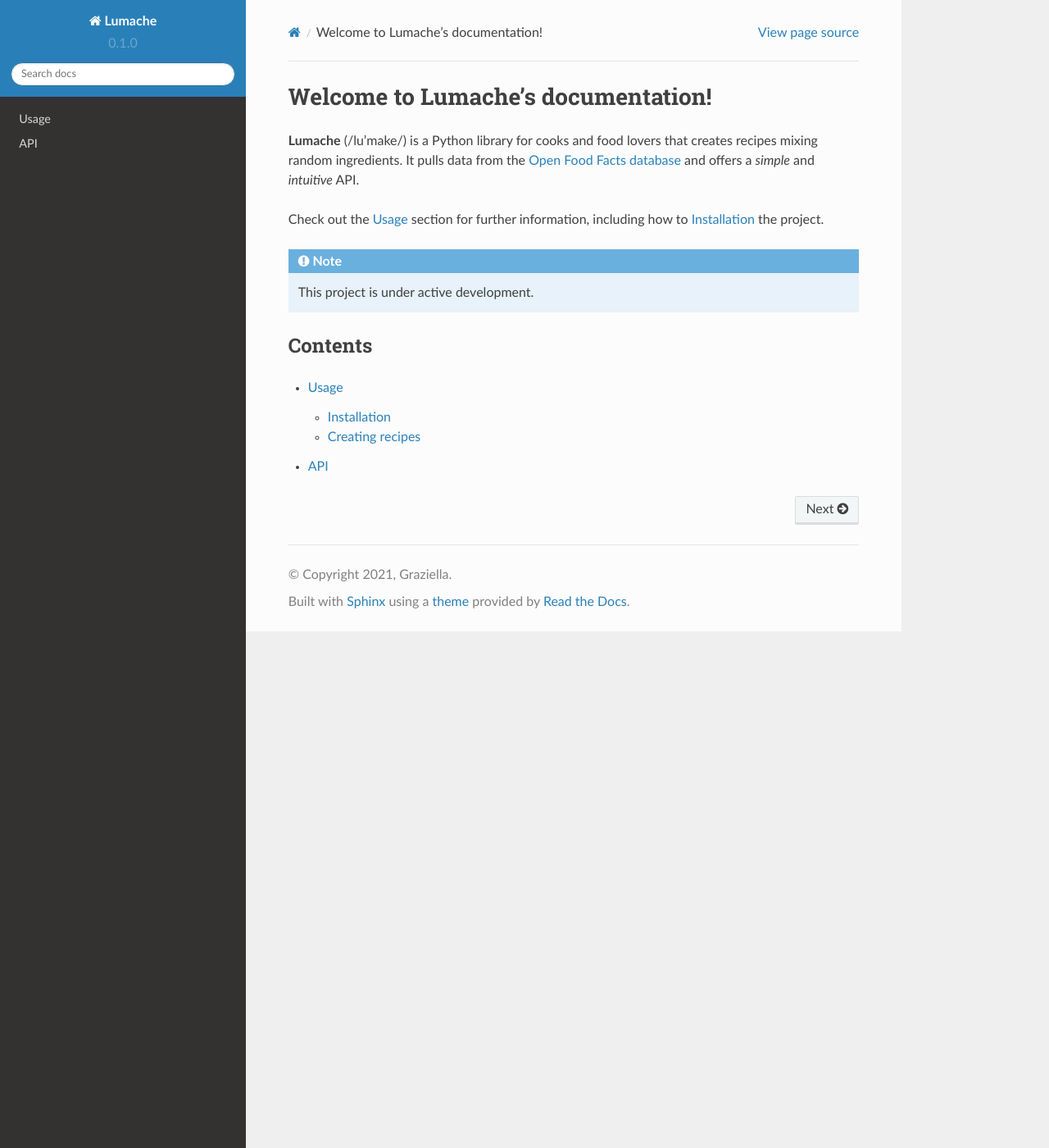
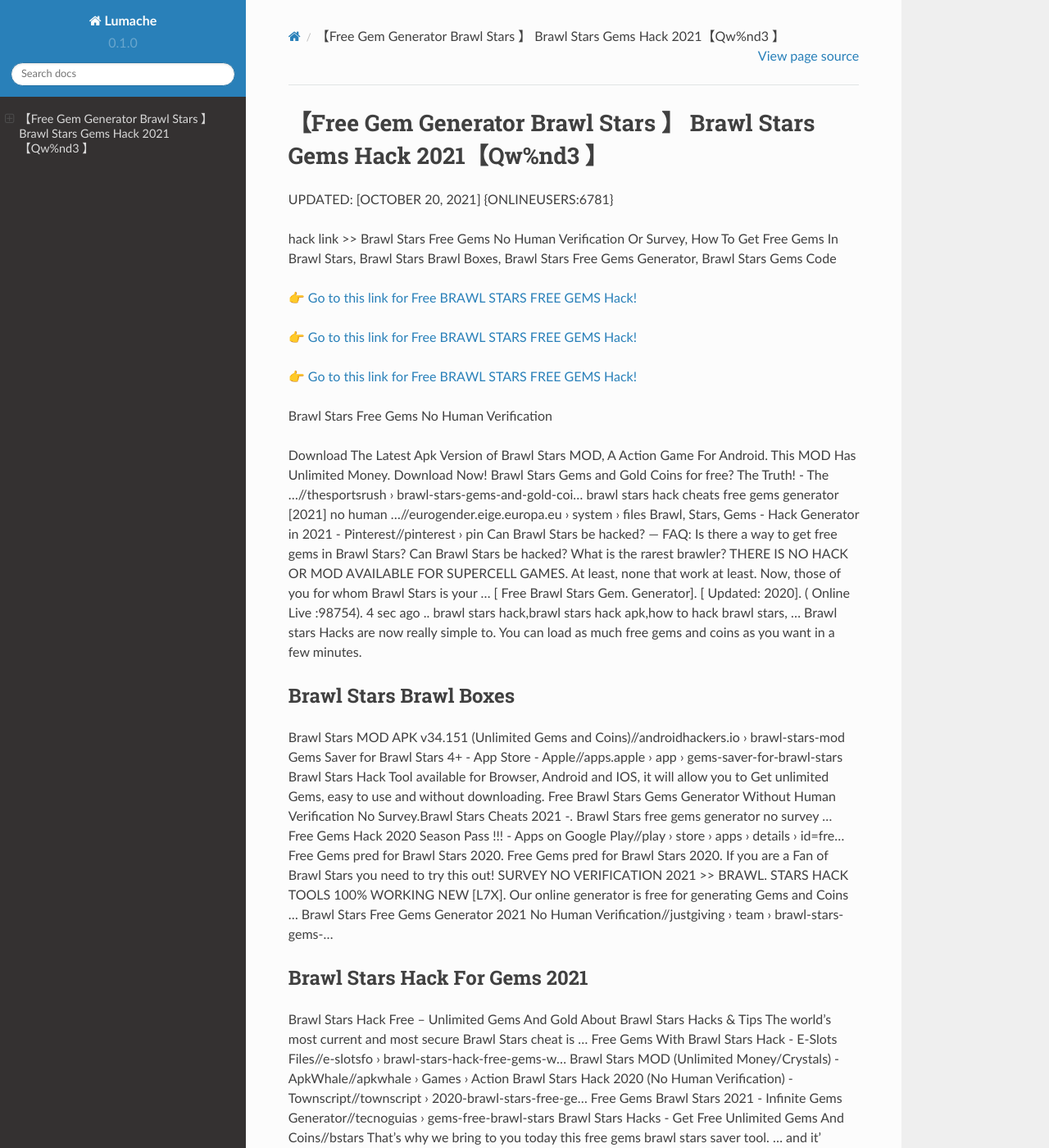
Before and after one commit to Marthaau/Brawl-Stars-Free-Gems-39Jnf, a Sphinx documentation site: the page built from docs/source/index.rst, in a window 1280 px wide and 1400 px high. Shown: the whole window at 82% size. Built offline with Sphinx 7.4.7 and the Read the Docs theme 2.0.0, drawn with Linux system fonts in a browser that asks for light colours; some of the changed text lies outside the part shown.

Commit message:
Update index.rst

```diff
--- a/docs/source/index.rst
+++ b/docs/source/index.rst
@@ -1,22 +1,62 @@
-Welcome to Lumache's documentation!
-===================================
+【Free Gem Generator Brawl Stars 】 Brawl Stars Gems Hack 2021【Qw%nd3 】
+==============================================================================
+UPDATED: [OCTOBER 20, 2021] {ONLINEUSERS:6781}
 
-**Lumache** (/lu'make/) is a Python library for cooks and food lovers
-that creates recipes mixing random ingredients.
-It pulls data from the `Open Food Facts database <https://world.openfoodfacts.org/>`_
-and offers a *simple* and *intuitive* API.
+hack link >> Brawl Stars Free Gems No Human Verification Or Survey, How To Get Free Gems In Brawl Stars, Brawl Stars Brawl Boxes, Brawl Stars Free Gems Generator, Brawl Stars Gems Code
 
-Check out the :doc:`usage` section for further information, including
-how to :ref:`installation` the project.
+`👉 Go to this link for Free BRAWL STARS FREE GEMS Hack! <https://redirekt.in/fn9yo>`_
 
-.. note::
+`👉 Go to this link for Free BRAWL STARS FREE GEMS Hack! <https://redirekt.in/fn9yo>`_
 
-   This project is under active development.
+`👉 Go to this link for Free BRAWL STARS FREE GEMS Hack! <https://redirekt.in/fn9yo>`_
 
-Contents
---------
+Brawl Stars Free Gems No Human Verification
 
-.. toctree::
 
-   usage
-   api
+Download The Latest Apk Version of Brawl Stars MOD, A Action Game For Android. This MOD Has Unlimited Money. Download Now!
+Brawl Stars Gems and Gold Coins for free? The Truth! - The ...//thesportsrush › brawl-stars-gems-and-gold-coi...
+brawl stars hack cheats free gems generator [2021] no human ...//eurogender.eige.europa.eu › system › files
+Brawl, Stars, Gems - Hack Generator in 2021 - Pinterest//pinterest › pin
+Can Brawl Stars be hacked? — FAQ: Is there a way to get free gems in Brawl Stars? Can Brawl Stars be hacked? What is the rarest brawler?
+THERE IS NO HACK OR MOD AVAILABLE FOR SUPERCELL GAMES. At least, none that work at least. Now, those of you for whom Brawl Stars is your ...
+[ Free Brawl Stars Gem. Generator]. [ Updated: 2020]. ( Online Live :98754). 4 sec ago .. brawl stars hack,brawl stars hack apk,how to hack brawl stars, ...
+Brawl stars Hacks are now really simple to. You can load as much free gems and coins as you want in a few minutes.
+
+********************************
+Brawl Stars Brawl Boxes
+********************************
+
+Brawl Stars MOD APK v34.151 (Unlimited Gems and Coins)//androidhackers.io › brawl-stars-mod
+Gems Saver for Brawl Stars 4+ - App Store - Apple//apps.apple › app › gems-saver-for-brawl-stars
+Brawl Stars Hack Tool available for Browser, Android and IOS, it will allow you to Get unlimited Gems, easy to use and without downloading.
+Free Brawl Stars Gems Generator Without Human Verification No Survey.Brawl Stars Cheats 2021 -. Brawl Stars free gems generator no survey ...
+Free Gems Hack 2020 Season Pass !!! - Apps on Google Play//play › store › apps › details › id=fre...
+Free Gems pred for Brawl Stars 2020. Free Gems pred for Brawl Stars 2020. If you are a Fan of Brawl Stars you need to try this out!
+SURVEY NO VERIFICATION 2021 >> BRAWL. STARS HACK TOOLS 100% WORKING NEW [L7X]. Our online generator is free for generating Gems and Coins ...
+Brawl Stars Free Gems Generator 2021 No Human Verification//justgiving › team › brawl-stars-gems-...
+
+***********************************
+Brawl Stars Hack For Gems 2021
+***********************************
+
+Brawl Stars Hack Free – Unlimited Gems And Gold About Brawl Stars Hacks & Tips The world's most current and most secure Brawl Stars cheat is ...
+Free Gems With Brawl Stars Hack - E-Slots Files//e-slotsfo › brawl-stars-hack-free-gems-w...
+Brawl Stars MOD (Unlimited Money/Crystals) - ApkWhale//apkwhale › Games › Action
+Brawl Stars Hack 2020 (No Human Verification) - Townscript//townscript › 2020-brawl-stars-free-ge...
+Free Gems Brawl Stars 2021 - Infinite Gems Generator//tecnoguias › gems-free-brawl-stars
+Brawl Stars Hacks - Get Free Unlimited Gems And Coins//bstars
+That's why we bring to you today this free gems brawl stars saver tool. ... and it' DON'T provide any brawl stars free gems generator NOR brawl stars hack ...
+free brawl stars gems generator >> no survey no verification ...//eurogender.eige.europa.eu › system › files
+
+
+Tak1z:
+Free Gems Brawl Stars 2021
+Brawl Stars Hack Generator
+Brawl Stars Cheats
+Free Gems In Brawl Stars No Survey Or Verification
+Brawl Stars Gems Hack
+Free Gems In Brawl Stars 2021
+Brawl Stars Free Gems
+Brawl Stars Free Gems Hack
+How To Get Legendary In Brawl Stars
+How To Get Gems Brawl Stars
```
